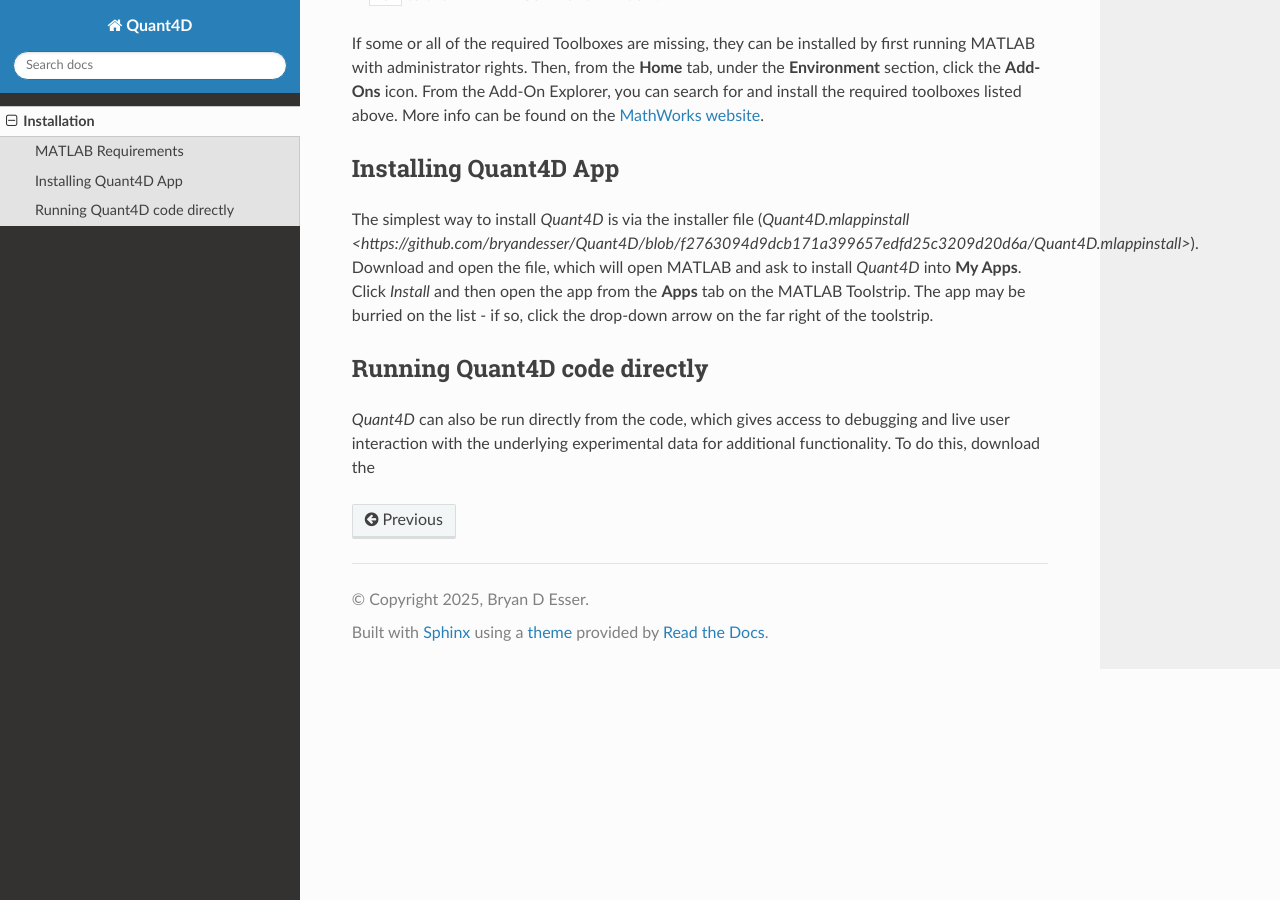
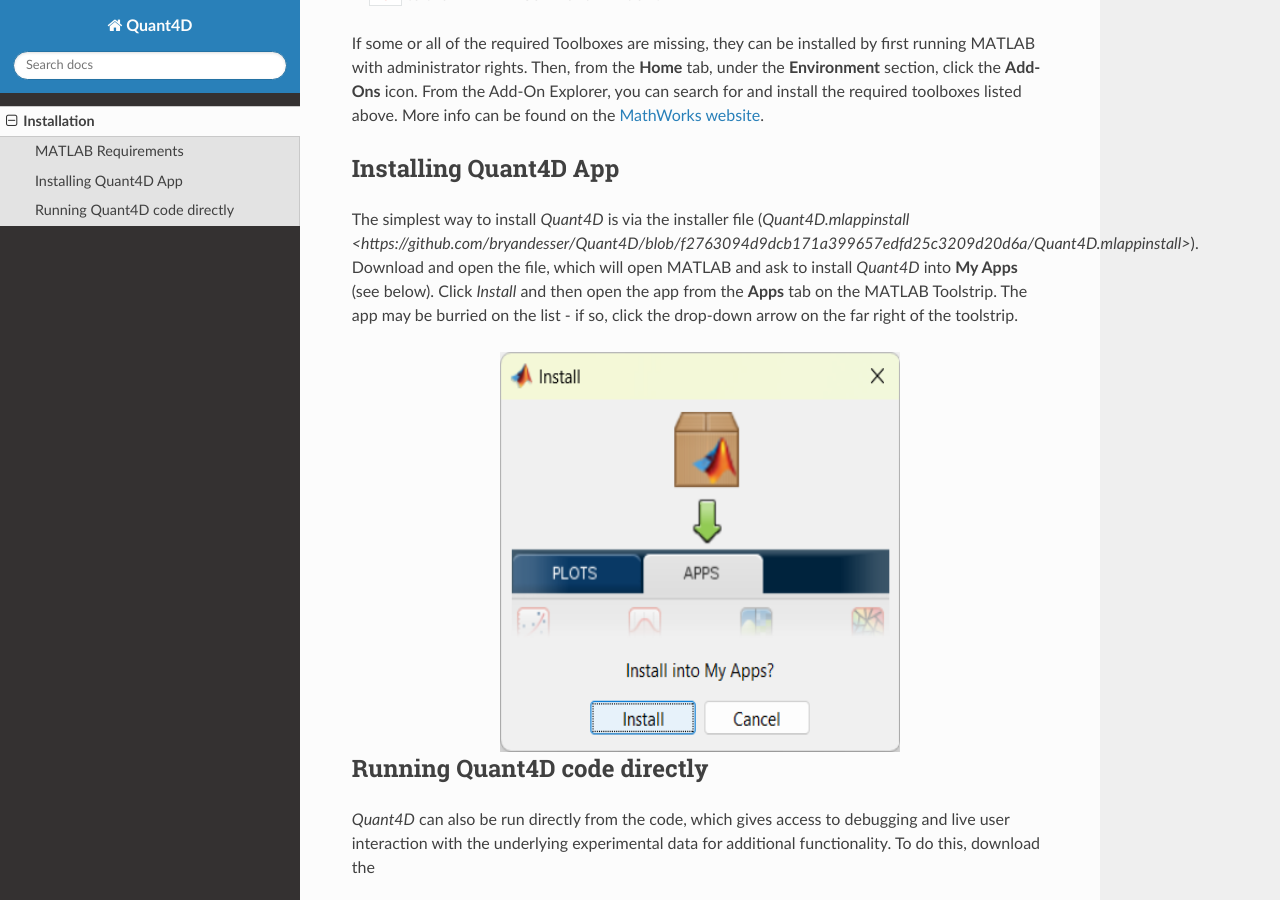
Before and after one commit to bryandesser/Quant4D, a Sphinx documentation site: the page built from docs/source/installation.rst, in a window 1280 px wide and 900 px high, scrolled down 605 px. Built offline with Sphinx 7.4.7 and the Read the Docs theme 3.1.0, drawn with Linux system fonts in a browser that asks for light colours; pages that are not in the unit, such as notebooks, are missing from menus.

Commit message:
modified:   docs/source/installation.rst

```diff
--- a/docs/source/installation.rst
+++ b/docs/source/installation.rst
@@ -24,8 +24,12 @@
 Installing Quant4D App
 ----------------------
 
-The simplest way to install `Quant4D` is via the installer file (`Quant4D.mlappinstall <https://github.com/bryandesser/Quant4D/blob/f2763094d9dcb171a399657edfd25c3209d20d6a/Quant4D.mlappinstall>`). Download and open the file, which will open MATLAB and ask to install `Quant4D` into **My Apps**. Click `Install` and then open the app from the **Apps** tab on the MATLAB Toolstrip. The app may be burried on the list - if so, click the drop-down arrow on the far right of the toolstrip.
+The simplest way to install `Quant4D` is via the installer file (`Quant4D.mlappinstall <https://github.com/bryandesser/Quant4D/blob/f2763094d9dcb171a399657edfd25c3209d20d6a/Quant4D.mlappinstall>`). Download and open the file, which will open MATLAB and ask to install `Quant4D` into **My Apps** (see below). Click `Install` and then open the app from the **Apps** tab on the MATLAB Toolstrip. The app may be burried on the list - if so, click the drop-down arrow on the far right of the toolstrip.
 
+.. image:: ../_static/app_install.png
+    :width: 400
+    :height: 400
+    :align: center
 
 Running Quant4D code directly
 -----------------------------
```
